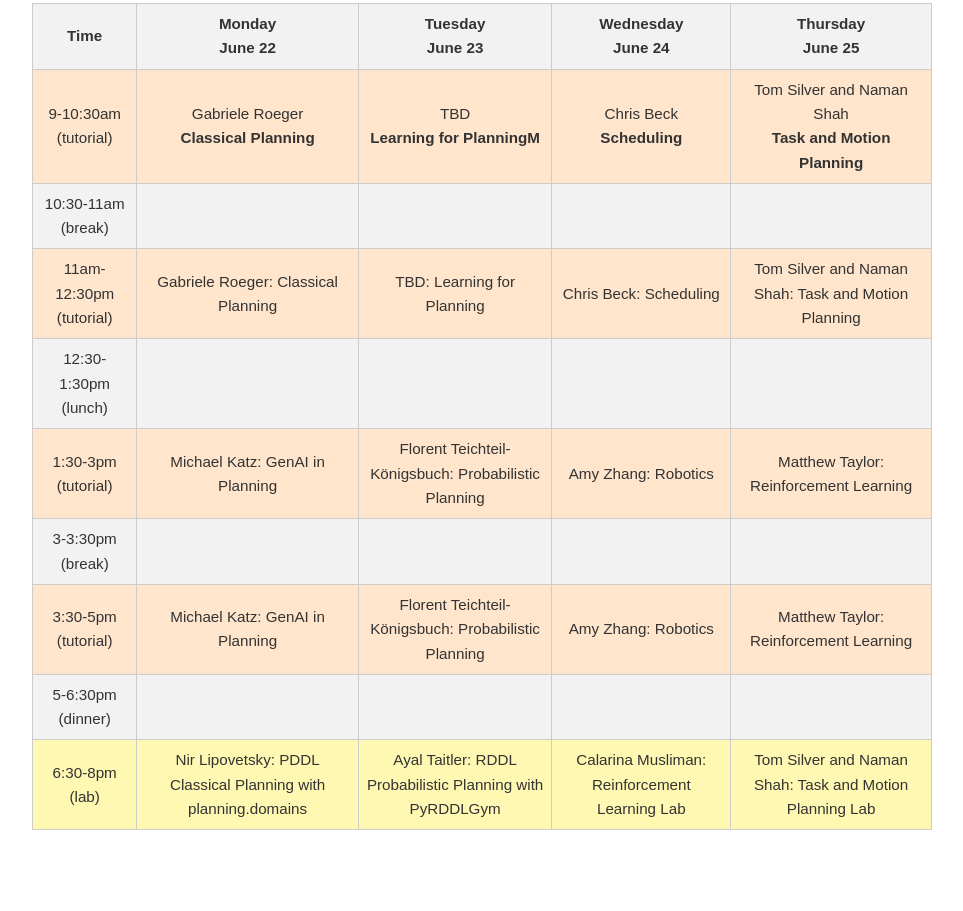
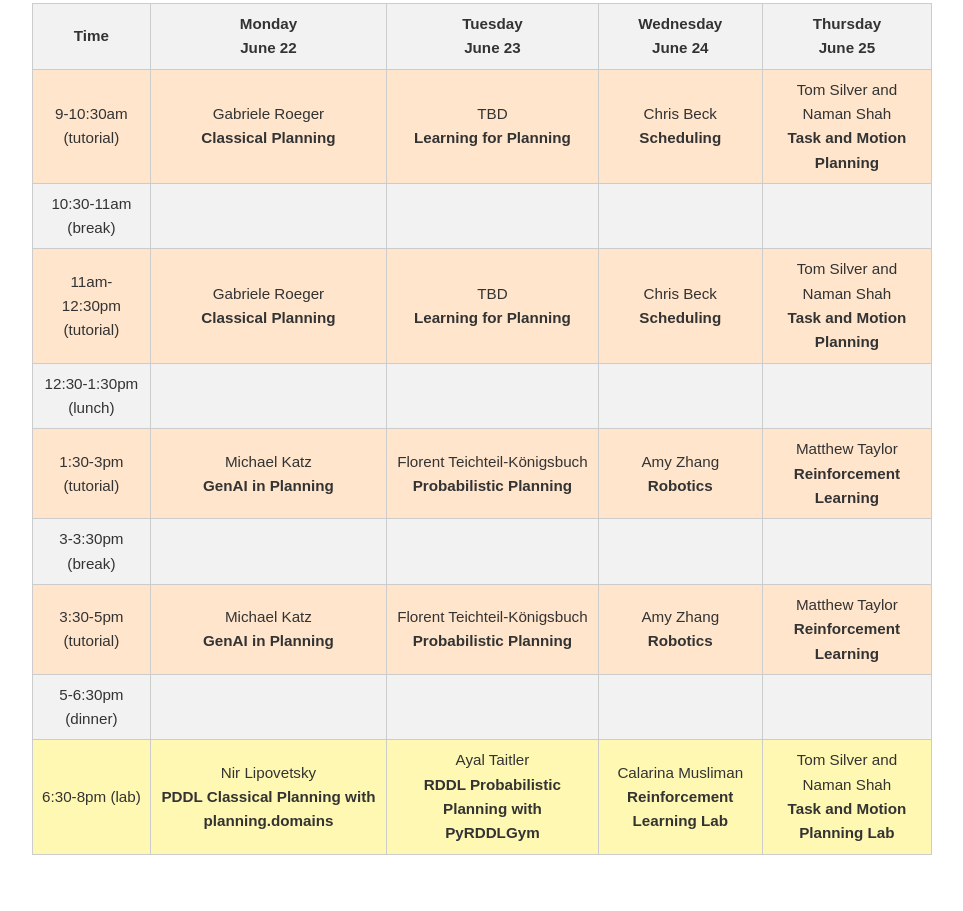
Before and after one commit to icaps26-dublin-ss/ICAPS-2026-Summer-School, a plain HTML site: page index.html in a window 1280 px wide. Shown: the part 876-1787 px from the top of the page, without its empty margins (158-1121 px from the left). Drawn offline with Linux system fonts and the light colour scheme.

Commit message:
Update index.html

```diff
--- a/index.html
+++ b/index.html
@@ -160,37 +160,37 @@
     const scheduleData = {
   "9-10:30am (tutorial)": [
     "Gabriele Roeger<br><b>Classical Planning</b>",
-    "TBD<br><b>Learning for PlanningM</b>",
+    "TBD<br><b>Learning for Planning</b>",
     "Chris Beck<br><b>Scheduling</b>",
     "Tom Silver and Naman Shah<br><b>Task and Motion Planning</b>"
   ],
   "10:30-11am (break)": ["", "", "", ""],
   "11am-12:30pm (tutorial)": [
-    "Gabriele Roeger: Classical Planning",
-    "TBD: Learning for Planning",
-    "Chris Beck: Scheduling",
-    "Tom Silver and Naman Shah: Task and Motion Planning"
+    "Gabriele Roeger<br><b>Classical Planning</b>",
+    "TBD<br><b>Learning for Planning</b>",
+    "Chris Beck<br><b>Scheduling</b>",
+    "Tom Silver and Naman Shah<br><b>Task and Motion Planning</b>"
   ],
   "12:30-1:30pm (lunch)": ["", "", "", ""],
   "1:30-3pm (tutorial)": [
-    "Michael Katz: GenAI in Planning",
-    "Florent Teichteil-Königsbuch: Probabilistic Planning",
-    "Amy Zhang: Robotics",
-    "Matthew Taylor: Reinforcement Learning"
+    "Michael Katz<br><b>GenAI in Planning</b>",
+    "Florent Teichteil-Königsbuch<br><b>Probabilistic Planning</b>",
+    "Amy Zhang<br><b>Robotics</b>",
+    "Matthew Taylor<br><b>Reinforcement Learning</b>"
   ],
   "3-3:30pm (break)": ["", "", "", ""],
   "3:30-5pm (tutorial)": [
-    "Michael Katz: GenAI in Planning",
-    "Florent Teichteil-Königsbuch: Probabilistic Planning",
-    "Amy Zhang: Robotics",
-    "Matthew Taylor: Reinforcement Learning"
+    "Michael Katz<br><b>GenAI in Planning</b>",
+    "Florent Teichteil-Königsbuch<br><b>Probabilistic Planning</b>",
+    "Amy Zhang<br><b>Robotics</b>",
+    "Matthew Taylor<br><b>Reinforcement Learning</b>"
   ],
   "5-6:30pm (dinner)": ["", "", "", ""],
   "6:30-8pm (lab)": [
-    "Nir Lipovetsky: PDDL Classical Planning with planning.domains",
-    "Ayal Taitler: RDDL Probabilistic Planning with PyRDDLGym",
-    "Calarina Musliman: Reinforcement Learning Lab",
-    "Tom Silver and Naman Shah: Task and Motion Planning Lab"
+    "Nir Lipovetsky<br><b>PDDL Classical Planning with planning.domains</b>",
+    "Ayal Taitler<br><b>RDDL Probabilistic Planning with PyRDDLGym</b>",
+    "Calarina Musliman<br><b>Reinforcement Learning Lab</b>",
+    "Tom Silver and Naman Shah<br><b>Task and Motion Planning Lab</b>"
   ]
 };
 
@@ -237,7 +237,7 @@ function buildSchedule() {
   </section>
 
   <section id="registration">
-    <h2>Registration, Board & Accommodation: €1250</h2>
+    <h2>Registration, Board & Accommodation: €1250 (estimated)</h2>
     <p>
     <ul>
       <li>Included:
@@ -352,12 +352,14 @@ function buildSchedule() {
 
   <section id="organizers">
     <h2>Organizers</h2>
-    <div class="organizer-grid">
-      <div class="organizer-card">
+    <!--<div class="organizer-grid">
+      <div class="organizer-card">-->
+    <div class="speaker-grid">
+      <div class="speaker-card">
         <h3><a href="https://sidsrivast.github.io/">Siddharth Srivastava</a> (Arizona State University)</h3>
         <!--<p>Bio TBD</p>-->
       </div>
-      <div class="organizer-card">
+      <div class="speaker-card">
         <h3><a href="https://d3m.mie.utoronto.ca/members/ssanner/">Scott Sanner</a> (University of Toronto)</h3>
         <!--<p>Bio TBD</p>-->
       </div>
```
